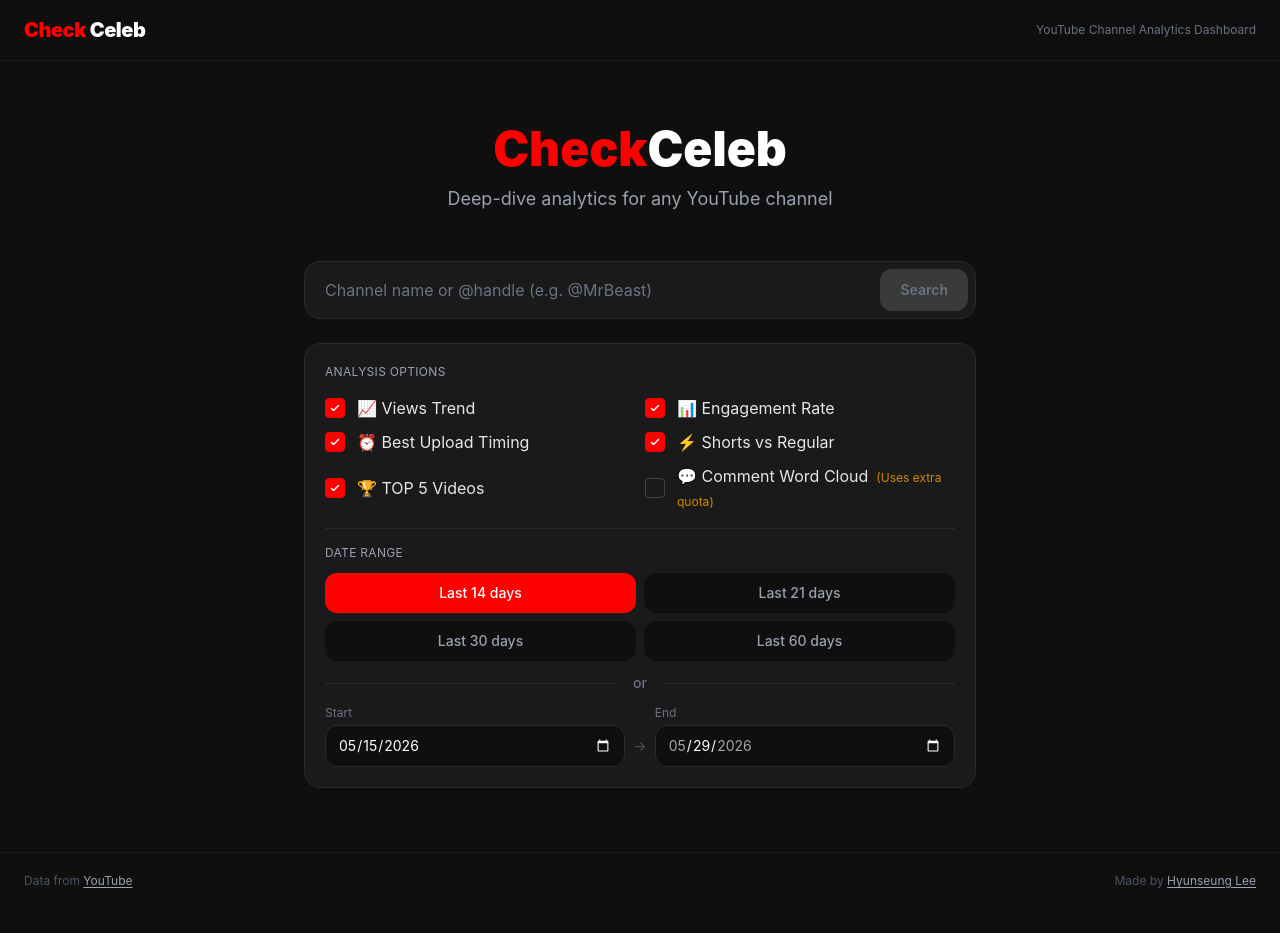
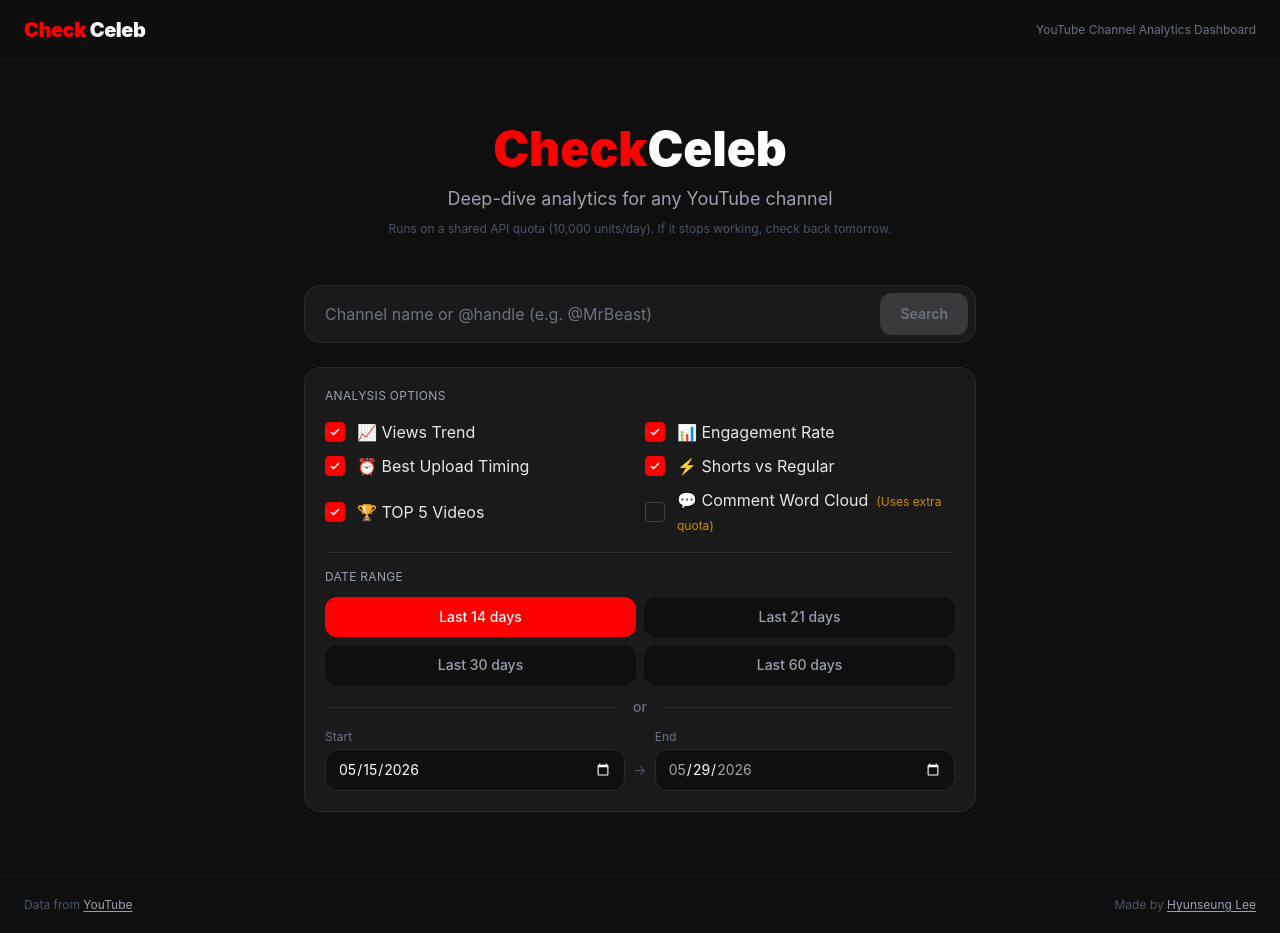
Before and after one commit to itshyunseunglee/CheckCeleb, a Next.js app: page / in a window 1280 px wide. Before the commit the page ends 909 px from the top, so only its background shows below. Built offline with nearby package versions, Linux system fonts and the light colour scheme.

Commit message:
Add API quota notice to homepage

```diff
--- a/components/SearchPage.tsx
+++ b/components/SearchPage.tsx
@@ -87,6 +87,7 @@
           <span className="text-white">Celeb</span>
         </h1>
         <p className="text-gray-400 text-base sm:text-lg">Deep-dive analytics for any YouTube channel</p>
+        <p className="text-gray-600 text-xs mt-2">Runs on a shared API quota (10,000 units/day). If it stops working, check back tomorrow.</p>
       </div>
 
       <div className="w-full max-w-2xl space-y-6">
```
